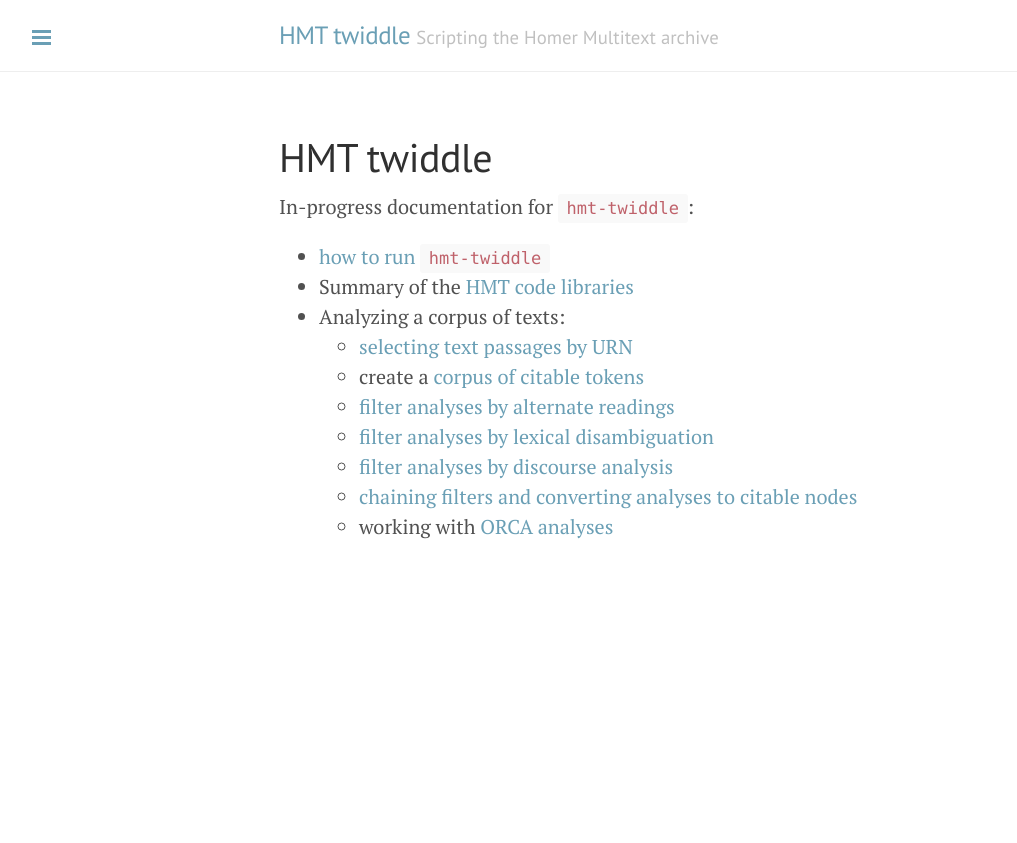
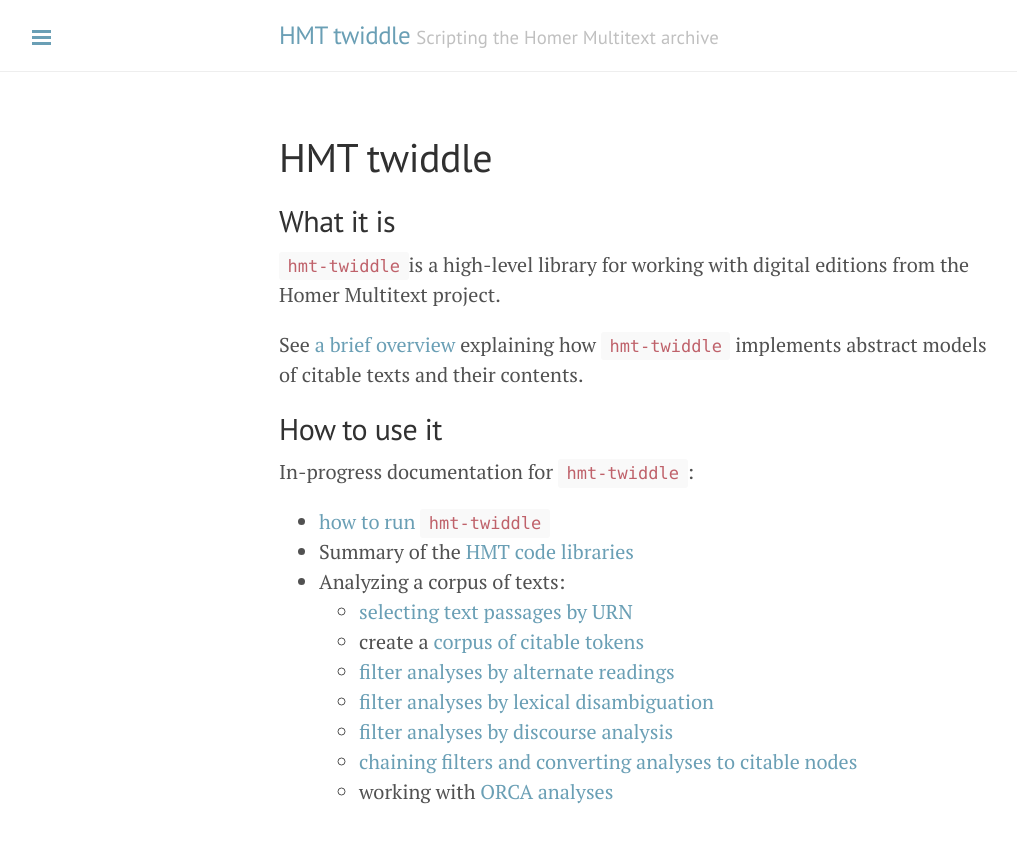
Before and after one commit to homermultitext/hmt-twiddle, a Jekyll site: the page built from docs/index.md, in a window 1280 px wide. Shown: the top 843 px of the page, without its empty margins (1-1018 px from the left). Built offline with Jekyll 4.4.1, drawn with Linux system fonts in a browser that asks for light colours.

```diff
--- a/docs/index.md
+++ b/docs/index.md
@@ -2,6 +2,16 @@
 title:  HMT twiddle
 layout: page
 ---
+
+## What it is
+
+`hmt-twiddle`is a high-level library for working with digital editions from the Homer Multitext project.
+
+See [a brief overview](overview) explaining how `hmt-twiddle` implements abstract models of citable texts and their contents.
+
+
+
+## How to use it
 
 In-progress documentation for `hmt-twiddle`:
 
```
Also changed, not shown: docs/overview.md (added, +23 -0 lines).
